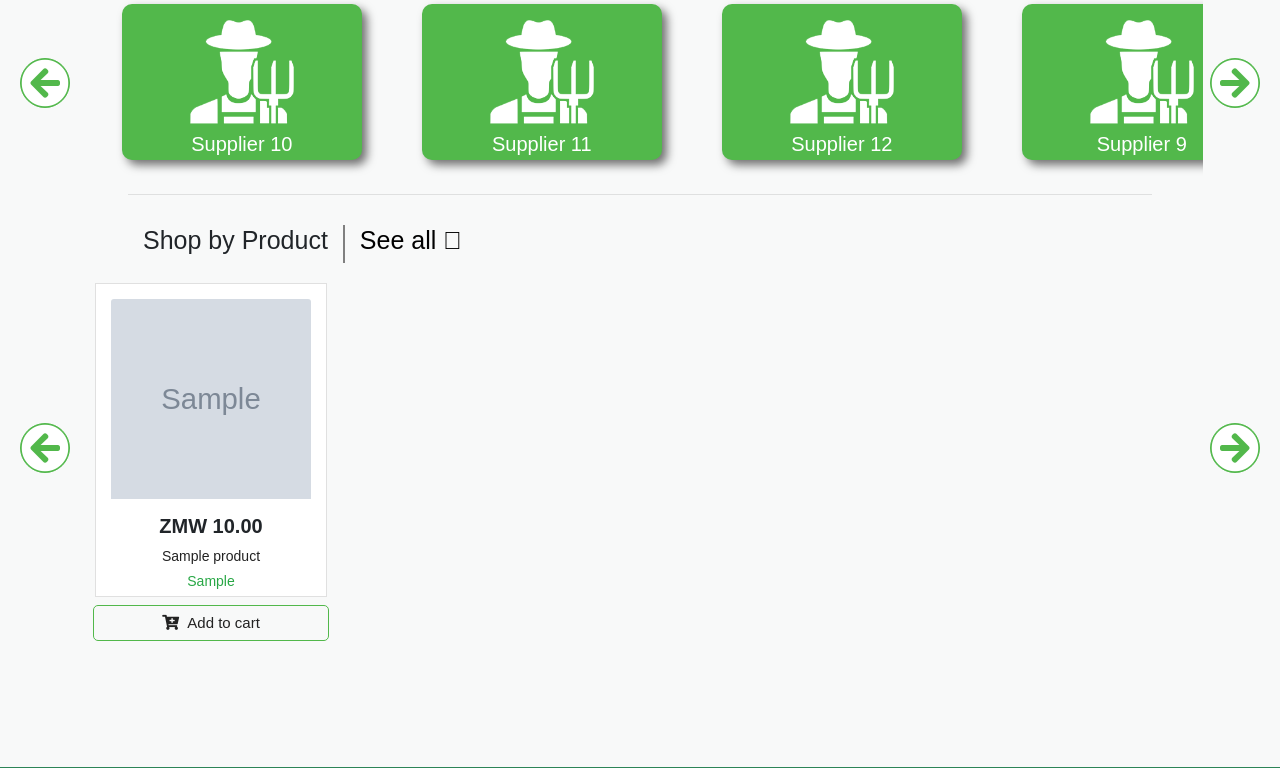
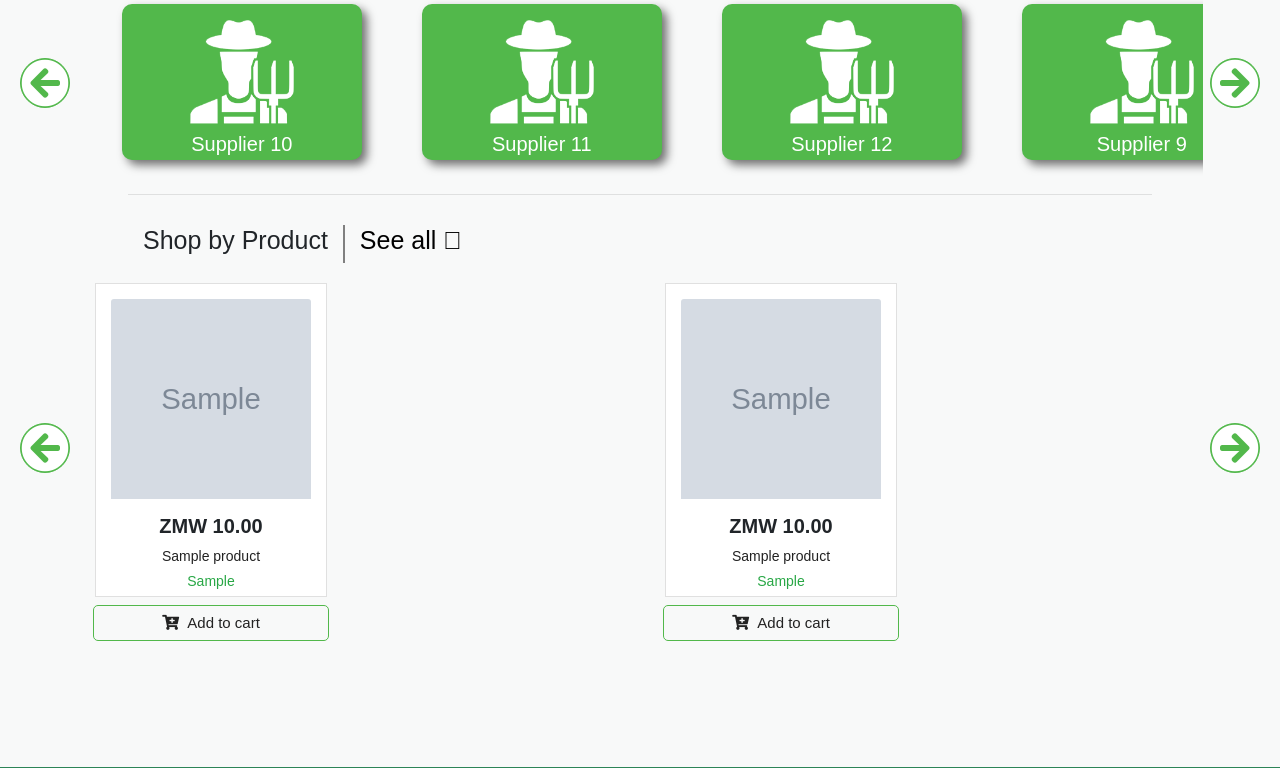
Before and after one commit to lwambulastevenluputa/LMP-Agriculture-Projec, a PHP site: page /index.php in a window 1280 px wide. Shown: the part 3025-3793 px from the top of the page. Run offline with PHP 8.4, Linux system fonts and the light colour scheme; tables that the repository leaves empty or names only in its code hold one stand-in row (values such as "Sample post"); grey boxes marked "Sample" are stand-in pictures; some libraries are stand-ins or nearby versions; some web fonts are replaced.

Commit message:
The index .php was modified

```diff
--- a/index.php
+++ b/index.php
@@ -807,6 +807,44 @@
             </div><!-- End Row -->
         </div>
 
+        <div class="container" id="vert-scroll-cont-5">
+            <div id="result" style="display: flex;">
+                <?php
+                include 'database/db_connection.php';
+                $stmt = $conn->prepare("SELECT * FROM products");
+                $stmt->execute();
+                $result = $stmt->get_result();
+                while ($row = $result->fetch_assoc()) : ?>
+
+                <div id="product" class="product-image-wrapper">
+                    <div class="single-product">
+                        <div class="productinfo text-center">
+                            <a href="product_details.php?id=<?php echo $row['id'] ?>"><img
+                                    src="<?= $row['product_image'] ?>" alt="" class="card-img-top" height="250"></a>
+                            <h2>ZMW <?= number_format($row['product_price'], 2) ?></h2>
+                            <p class="mb-1"><?= $row['product_name'] ?></p>
+                            <p class="text-success mb-1"><?= $row['product_seller'] ?></p>
+                        </div>
+                        <div class="p-2">
+                            <form action="" class="form-submit">
+                                <input type="hidden" class="pid" value="<?= $row['id'] ?>">
+                                <input type="hidden" class="pname" value="<?= $row['product_name'] ?>">
+                                <input type="hidden" class="pprice" value="<?= $row['product_price'] ?>">
+                                <input type="hidden" class="pimage" value="<?= $row['product_image'] ?>">
+                                <input type="hidden" class="pcode" value="<?= $row['product_code'] ?>">
+                                <input type="hidden" class="currency" value="<?= $row['currency'] ?>">
+                                <!-- <a href="" class="btn btn-default add-to-cart addItemBtn text-center"><i class="fas fa-cart-plus"></i>Add to cart</a> -->
+                                <button class="btn btn-block add-to-cart addItemBtn"><i
+                                        class="fas fa-cart-plus"></i>&nbsp;&nbsp;Add to cart</button>
+                            </form>
+                        </div>
+                    </div>
+                </div>
+
+                <?php endwhile; ?>
+
+            </div><!-- End Row -->
+        </div>
 
         <div style="padding-top:160px; padding-right: 20px;">
             <i class="fas fa-arrow-circle-right fa-3x" id="horizon-next-5"></i>
```
